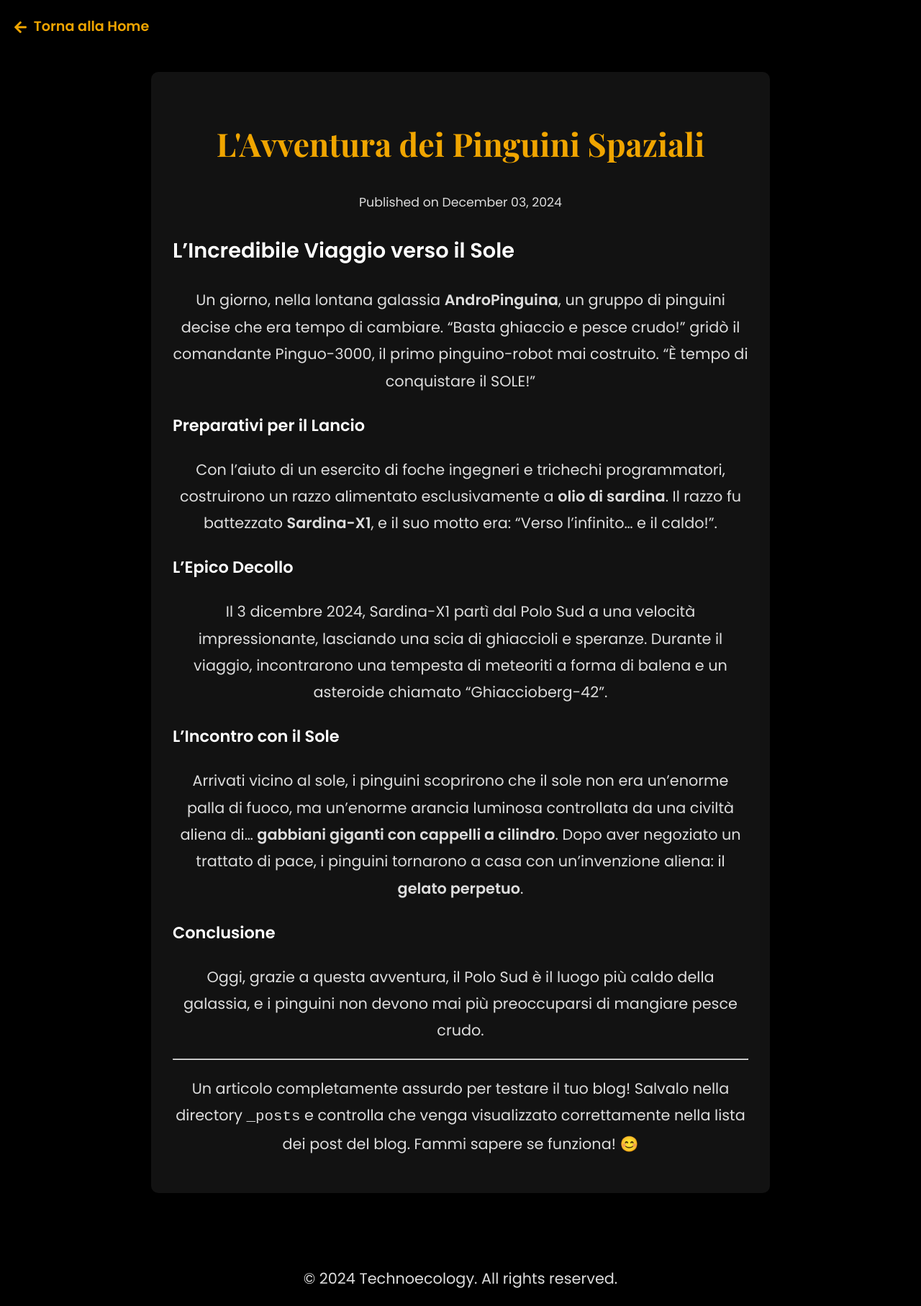
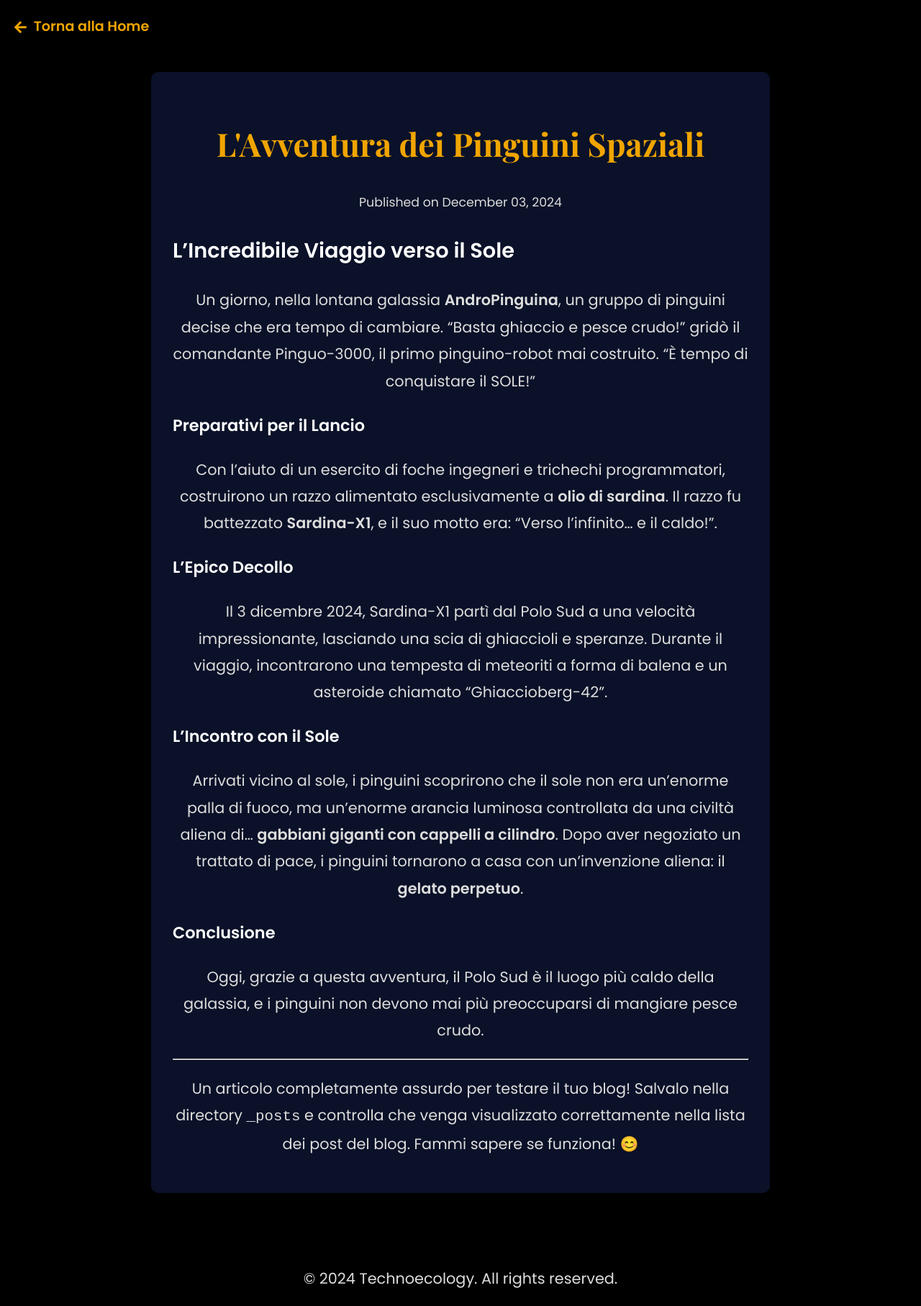
Before and after one commit to frescodicredito/frescodicredito.github.io, a Jekyll site: the page built from _posts/2024-12-03-lavventura-dei-pinguini-spaziali.md, in a window 1280 px wide. Shown: the whole page at 72% size. Built offline with Jekyll 4.4.1, drawn with Linux system fonts in a browser that asks for light colours.

Commit message:
Update post.html

```diff
--- a/_layouts/post.html
+++ b/_layouts/post.html
@@ -50,10 +50,12 @@
       max-width: 800px;
       margin: 100px auto;
       padding: 30px;
-      background-color: #121212; /* Sfondo scuro per il contenuto */
+      background-color: #0a1128; /* Blu scuro stiloso */
       border-radius: 10px; /* Angoli arrotondati */
       box-shadow: 0 4px 15px rgba(0, 0, 0, 0.6); /* Ombra elegante */
+      color: #fff; /* Testo bianco per il contrasto */
     }
+
 
     h1 {
       font-family: 'Playfair Display', serif;
```
